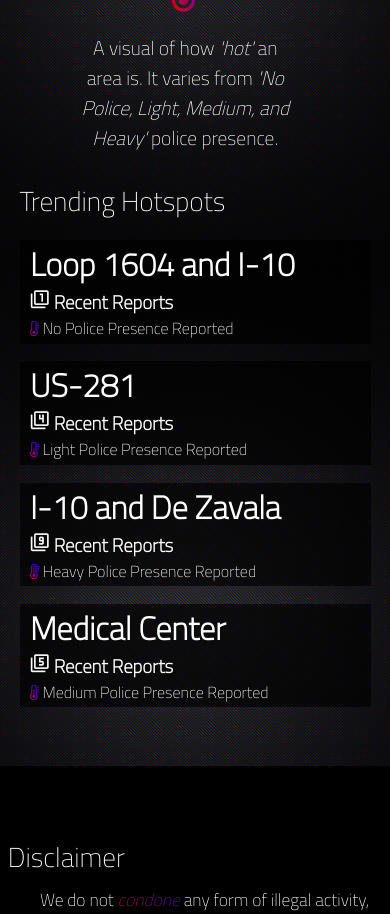
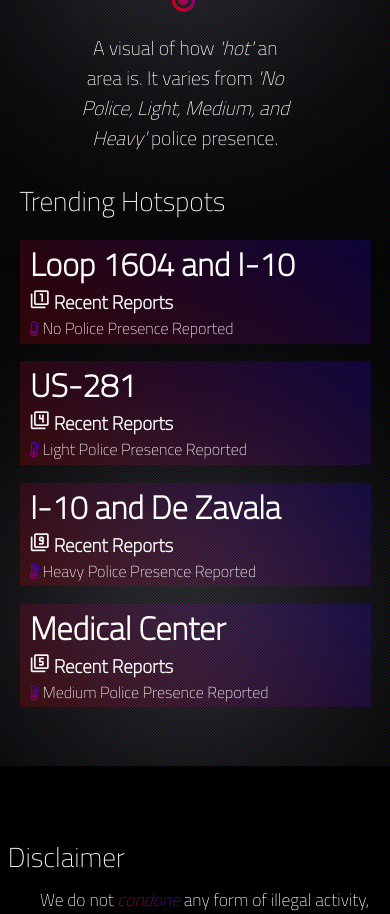
Before and after one commit to jas010i/APP-SACARHUB, a PHP site: page / in a window 390 px wide. Shown: the part 333-1247 px from the top of the page. Run offline with PHP 8.4, Linux system fonts and the light colour scheme.

Commit message:
update hotspot blockls

```diff
--- a/CSS/main.css
+++ b/CSS/main.css
@@ -215,7 +215,7 @@ div.banner > img {
     }
 
     div.hotspot-blocks {
-        background-color: rgba(0, 0, 0, 0.7);
+        background: -webkit-linear-gradient(45deg, rgba(222,0,0,.2) 0%, rgba(46,0,255,.2) 100%);
         width: 100%;
         color: white;
         font-family: 'Titillium Web', sans-serif;
```
